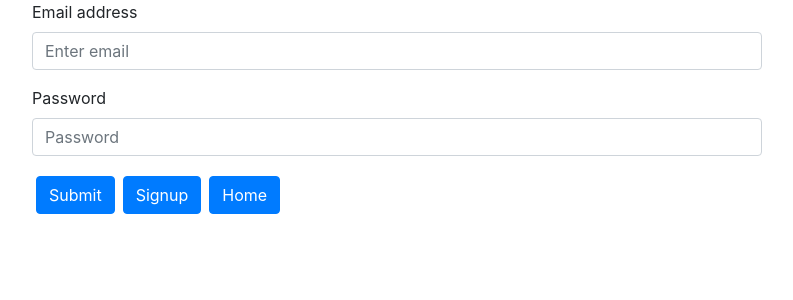
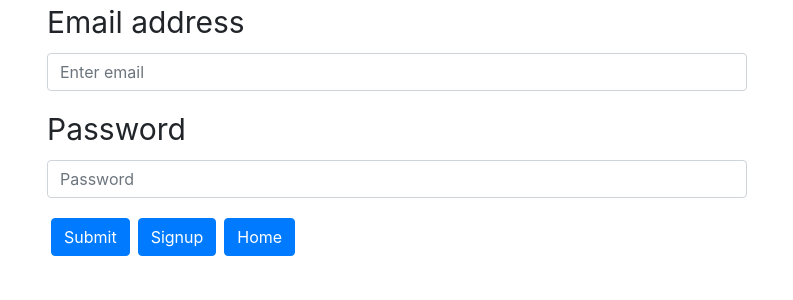
Before and after one commit to diana603/project3, a React (Create React App) app in the folder client/: page /login in a window 1280 px wide. Shown: the top 300 px of the page, without its empty margins (243-1036 px from the left). Built offline with nearby package versions, Linux system fonts and the light colour scheme; no server answers.

Commit message:
import css

```diff
--- a/client/src/components/LoginForm.js
+++ b/client/src/components/LoginForm.js
@@ -1,8 +1,8 @@
 import React, { useState, useContext } from "react";
 import { AuthContext } from "../AuthContext";
-import Form from "react-bootstrap/Form";
-import Button from "react-bootstrap/Button";
+import { Form, Button, Container } from "react-bootstrap";
 import Axios from "axios";
+import User from "../pages/assets/user.css";
 
 const LoginForm = (props) => {
   const { setIsAuth } = useContext(AuthContext);
@@ -40,6 +40,7 @@ const LoginForm = (props) => {
   };
 
   return (
+    <Container>
     <Form onSubmit={handleFormSubmit}>
       <Form.Group controlId="emailInput">
         <Form.Label>Email address</Form.Label>
@@ -86,6 +87,7 @@ const LoginForm = (props) => {
         Home
       </Button>
     </Form>
+    </Container>
   );
 };
 
--- /dev/null
+++ b/client/src/pages/assets/user.css
@@ -0,0 +1,3 @@
+.form-label {
+    font-size: 30px;
+}
```
